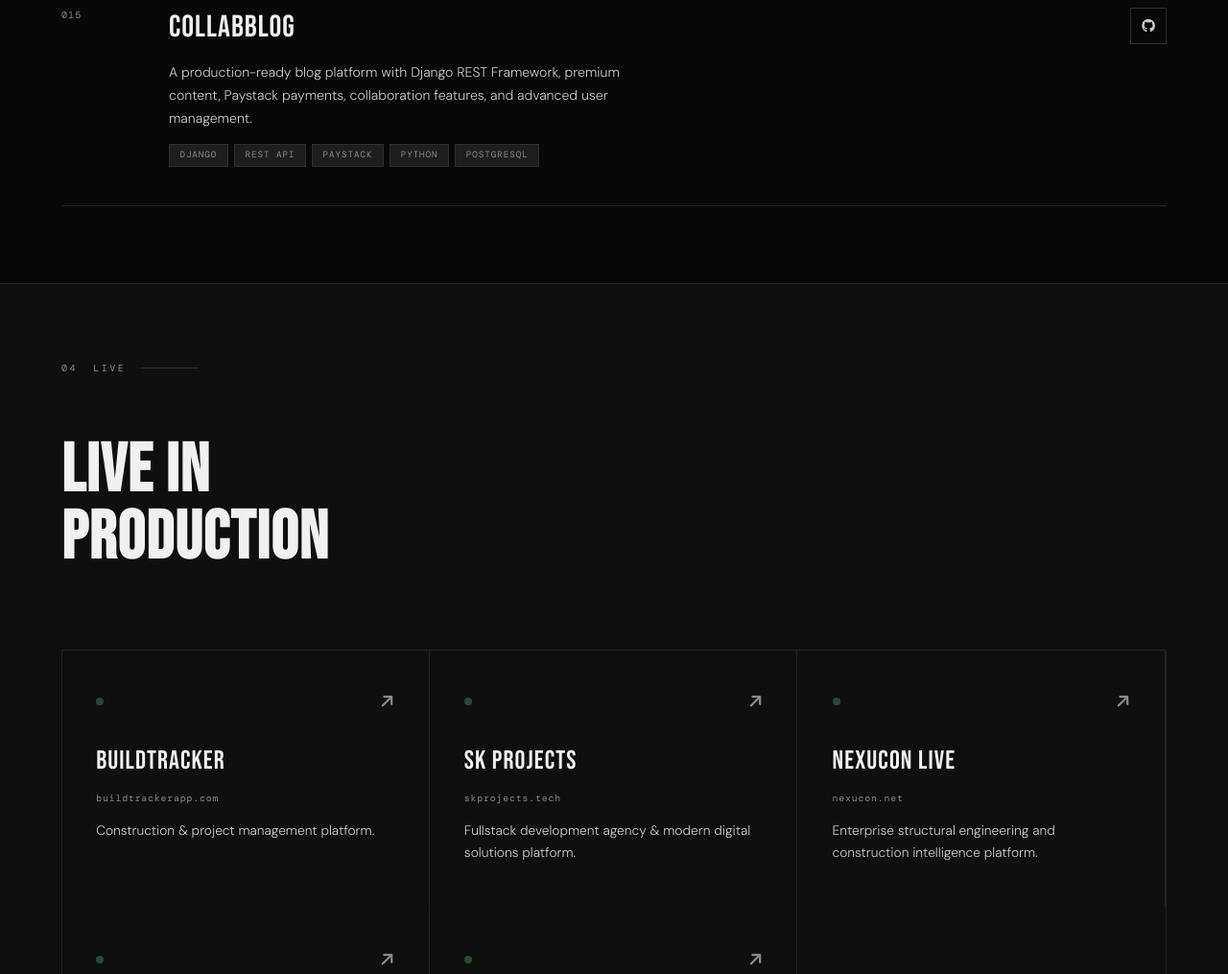
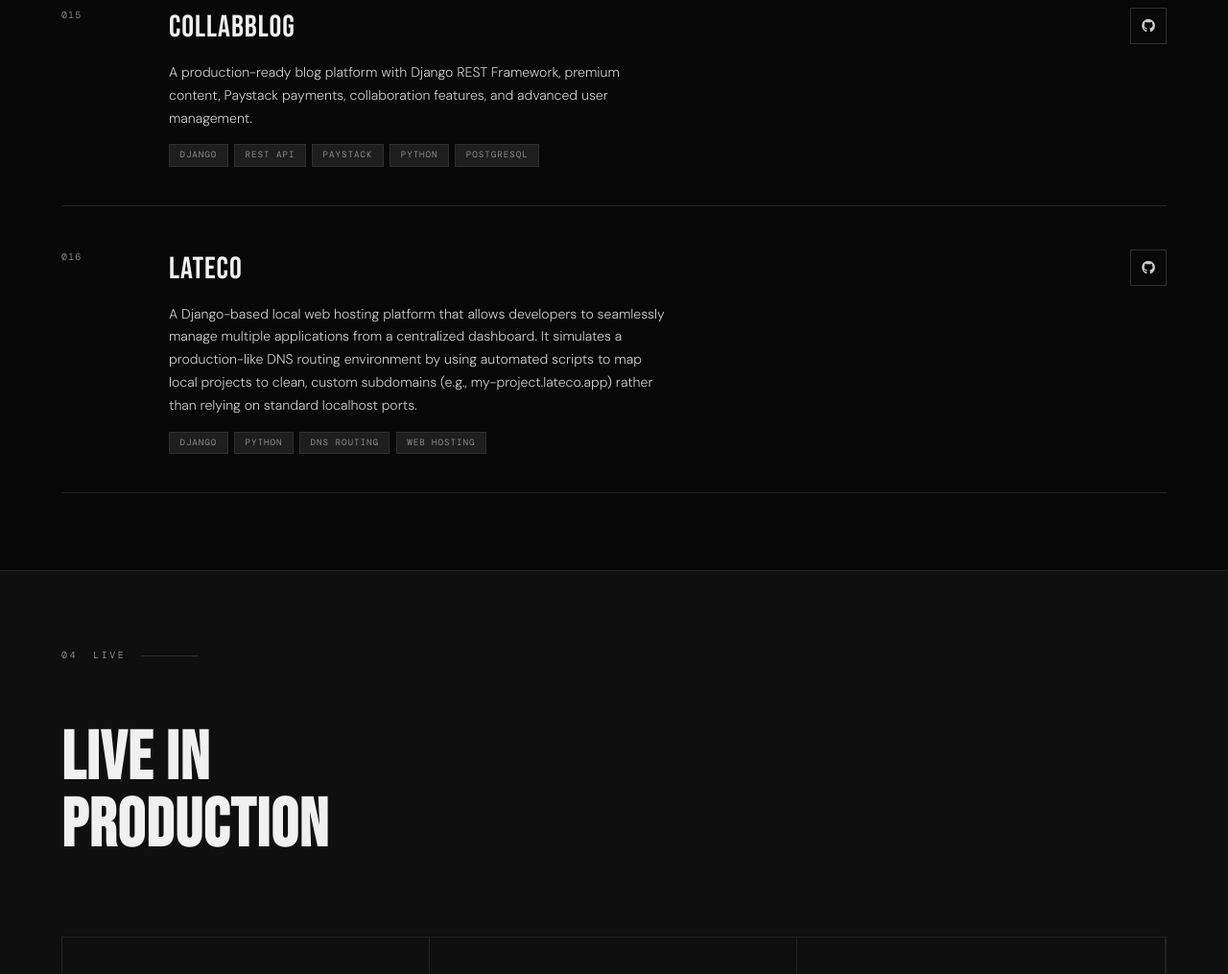
Before and after one commit to Abdullateef2006/personal-portfolio, a website: page index.html in a window 1280 px wide. Shown: the part 6608-7623 px from the top of the page at 96% size. Drawn offline with nearby package versions, Linux system fonts and the light colour scheme; a web font is replaced by a local one.

Commit message:
Add Lateco project to portfolio

```diff
--- a/index.html
+++ b/index.html
@@ -2538,6 +2538,23 @@
                                 class="fab fa-github"></i></a></div>
                 </div>
 
+                <div class="proj-item reveal" data-type="github">
+                    <div class="proj-num">016</div>
+                    <div>
+                        <a href="https://github.com/Abdullateef2006/lateco" target="_blank"
+                            class="proj-title">Lateco</a>
+                        <p class="proj-desc"
+                            data-en="A Django-based local web hosting platform that allows developers to seamlessly manage multiple applications from a centralized dashboard. It simulates a production-like DNS routing environment by mapping local projects to clean, custom subdomains."
+                            data-ar="منصة استضافة ويب محلية مبنية بـ Django تتيح للمطورين إدارة تطبيقات متعددة بسلاسة من لوحة تحكم مركزية. تحاكي بيئة توجيه DNS شبيهة بالإنتاج.">A Django-based local web hosting platform that allows developers to seamlessly manage multiple applications from a centralized dashboard. It simulates a production-like DNS routing environment by using automated scripts to map local projects to clean, custom subdomains (e.g., my-project.lateco.app) rather than relying on standard localhost ports.</p>
+                        <div class="proj-tags"><span class="proj-tag">Django</span><span
+                                class="proj-tag">Python</span><span class="proj-tag">DNS Routing</span><span
+                                class="proj-tag">Web Hosting</span></div>
+                    </div>
+                    <div class="proj-links"><a href="https://github.com/Abdullateef2006/lateco" target="_blank"
+                            class="proj-link" aria-label="View Lateco repository on GitHub"><i
+                                class="fab fa-github"></i></a></div>
+                </div>
+
             </div>
         </div>
 
```
